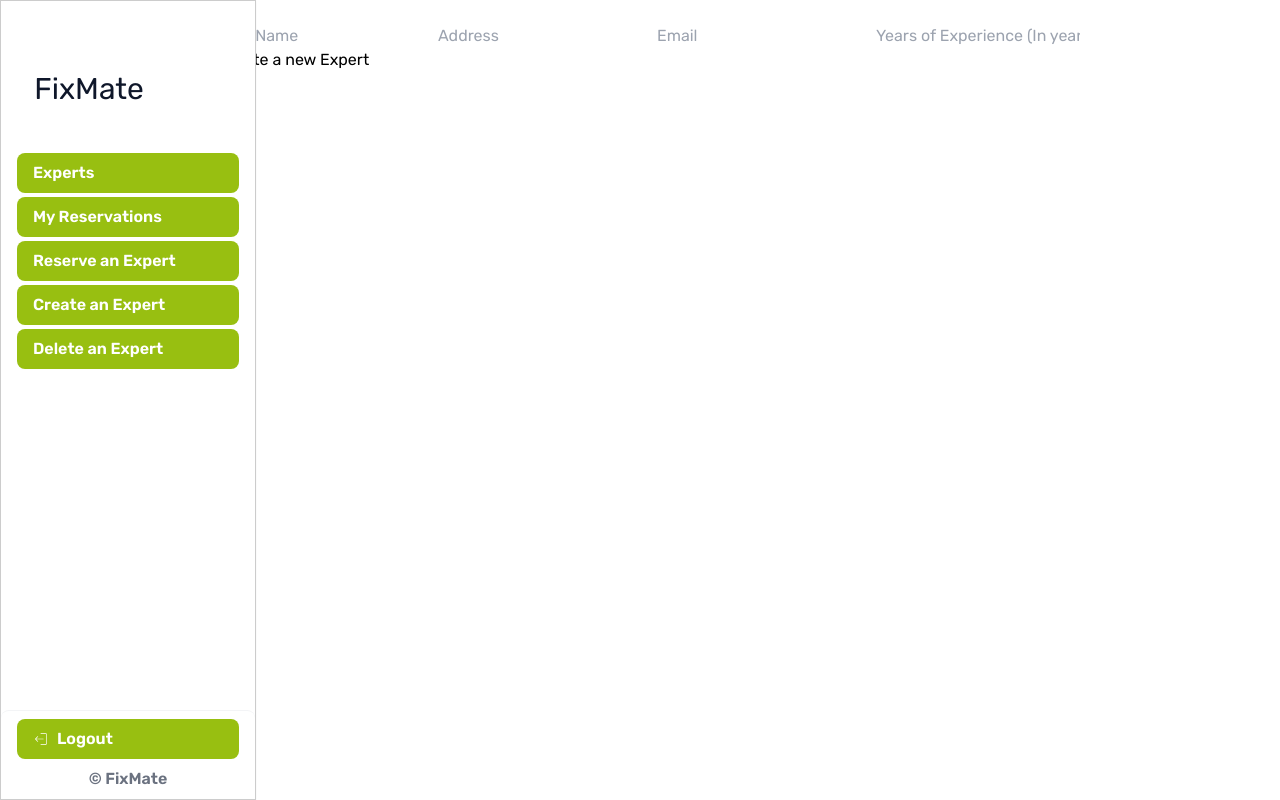
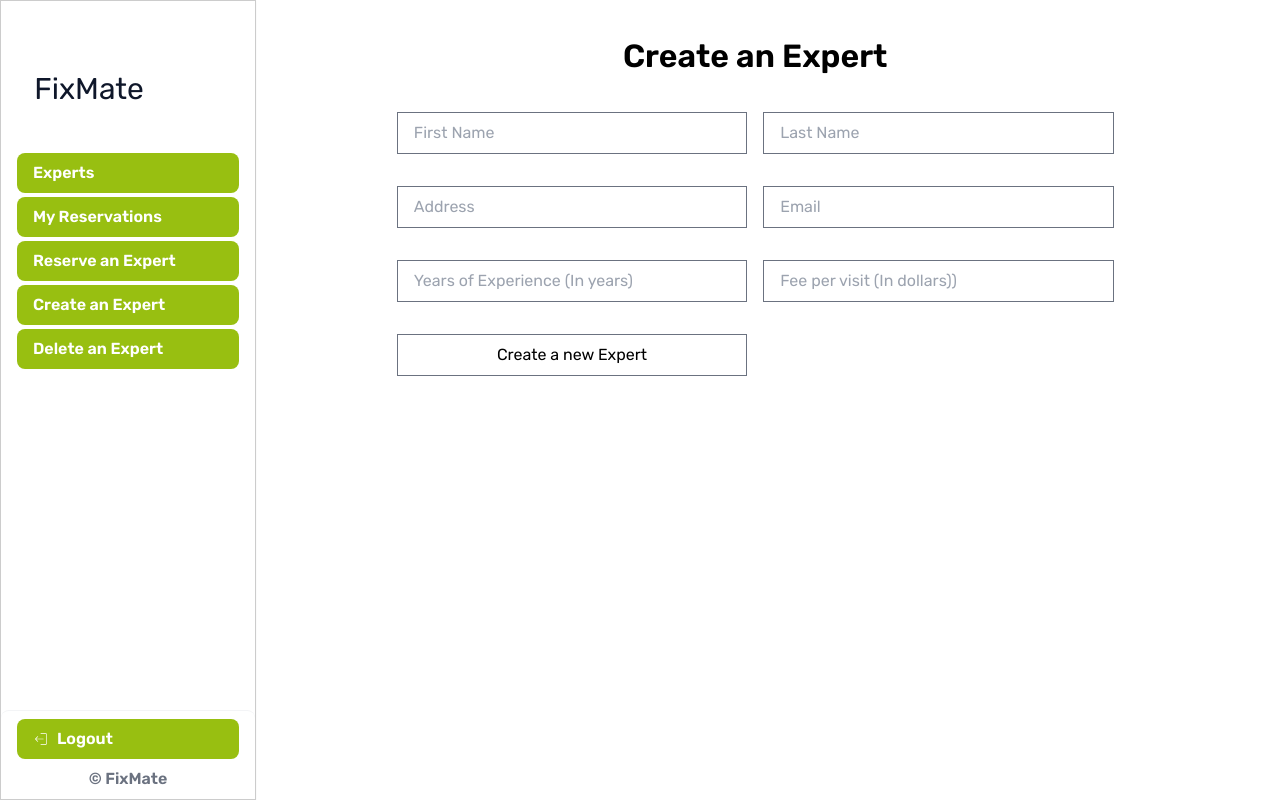
Before and after one commit to anita00001/fix-mate-frontend, a React (Create React App) app: page / in a window 1280 px wide. Built offline with nearby package versions, Linux system fonts and the light colour scheme.

Commit message:
Add basic styling

```diff
--- a/src/styles/Experts.css
+++ b/src/styles/Experts.css
@@ -1,14 +1,28 @@
-.expert-page {
-  width: 70%;
+.expert-page,
+.create-expert-page {
+  width: 80%;
   margin-left: auto;
   margin-right: 1%;
   display: flex;
   flex-direction: column;
   align-items: center;
-  height: 80vh;
 }
 
-.expert-page > h1 {
+form {
+  width: 70%;
+  display: grid;
+  grid-template-columns: 1fr 1fr;
+  gap: 1rem;
+}
+
+input {
+  border: 1px solid rgb(107 114 128);
+  padding: 0.5rem 1rem;
+  margin-bottom: 1rem;
+}
+
+.expert-page > h1,
+.create-expert-page > h1 {
   margin-top: 2rem;
   margin-bottom: 2rem;
   font-size: 2rem;
@@ -28,7 +42,8 @@
   gap: 0.3rem;
 }
 
-.detail-btn {
+.detail-btn,
+.submit-btn {
   border: 1px solid rgb(107 114 128);
   padding: 0.5rem 1rem;
 }
```
